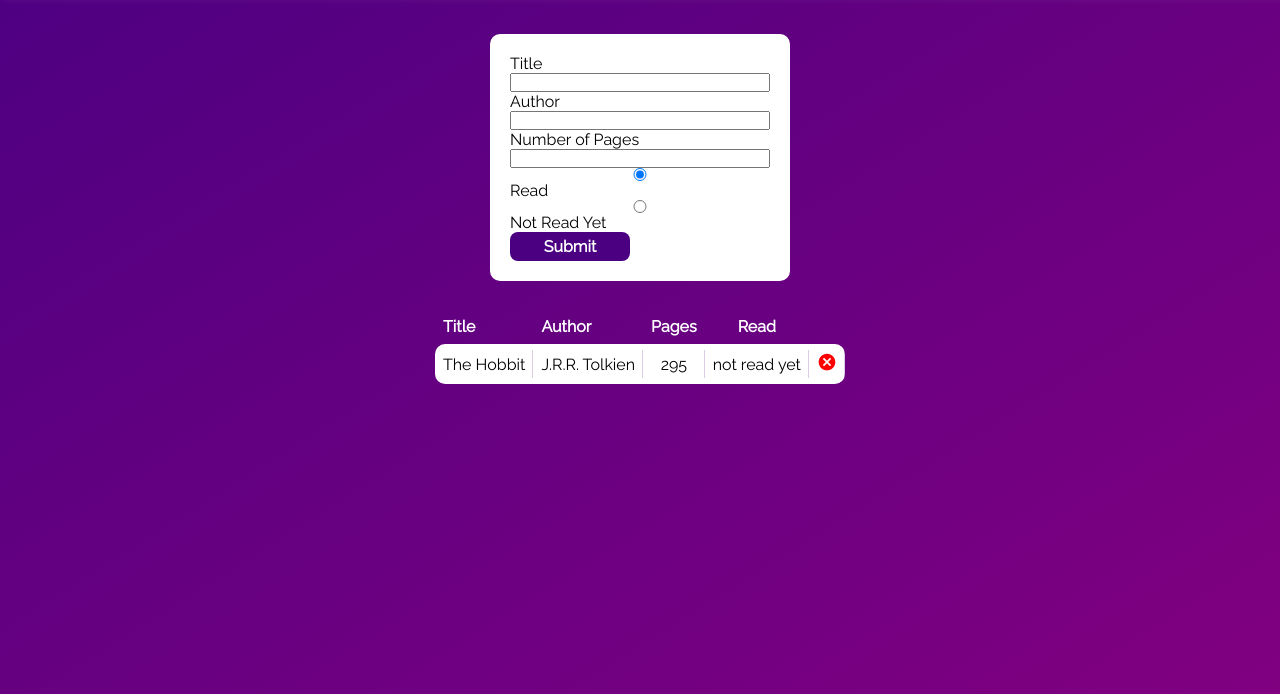
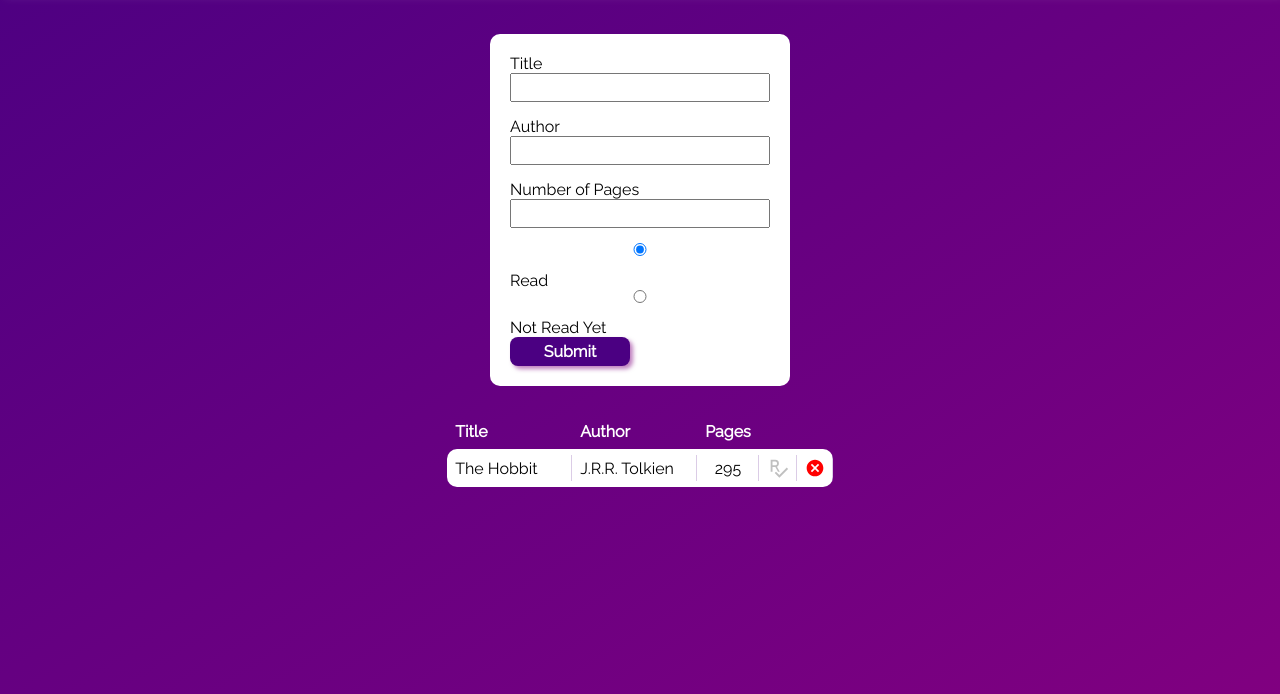
Before and after one commit to rickertl/library, a plain HTML site: page index.html in a window 1280 px wide. Shown: the part 106-800 px from the top of the page. Drawn offline with Linux system fonts and the light colour scheme.

Commit message:
added read icon and color based on status

```diff
--- a/app.js
+++ b/app.js
@@ -43,7 +43,7 @@ const listLibrary = function () {
       <th>Title</th>
       <th>Author</th>
       <th>Pages</th>
-      <th>Read</th>
+      <th></th>
       <th></th>
     </tr>
   </thead>
@@ -70,13 +70,22 @@ const listLibrary = function () {
     title.textContent = element.title;
     author.textContent = element.author;
     pages.textContent = element.pages;
-    read.textContent = element.read === "true" ? "read" : "not read yet";
+    read.innerHTML = `
+    <button type="button">
+      <svg style="color: ${element.read === "true" ? "green" : "silver"};"
+      viewBox="0 0 24 24">
+        <path fill="currentColor" d="M21.59,11.59L23,13L13.5,22.5L8.42,17.41L9.83,16L13.5,19.68L21.59,11.59M4,16V3H6L9,3A4,4 0 0,1 13,7C13,8.54 12.13,9.88 10.85,10.55L14,16H12L9.11,11H6V16H4M6,9H9A2,2 0 0,0 11,7A2,2 0 0,0 9,5H6V9Z" />
+      </svg>
+    </button>
+    `;
     remove.innerHTML = `
-      <button type="button" class="delete-btn" data-cmd="delete" data-id="${myLibrary.indexOf(
-        element
-      )}"><svg viewBox="0 0 24 24">
-      <path fill="currentColor" d="M12,2C17.53,2 22,6.47 22,12C22,17.53 17.53,22 12,22C6.47,22 2,17.53 2,12C2,6.47 6.47,2 12,2M15.59,7L12,10.59L8.41,7L7,8.41L10.59,12L7,15.59L8.41,17L12,13.41L15.59,17L17,15.59L13.41,12L17,8.41L15.59,7Z" />
-  </svg></button>
+    <button type="button" class="delete-btn" data-cmd="delete" data-id="${myLibrary.indexOf(
+      element
+    )}">
+      <svg viewBox="0 0 24 24">
+        <path fill="currentColor" d="M12,2C17.53,2 22,6.47 22,12C22,17.53 17.53,22 12,22C6.47,22 2,17.53 2,12C2,6.47 6.47,2 12,2M15.59,7L12,10.59L8.41,7L7,8.41L10.59,12L7,15.59L8.41,17L12,13.41L15.59,17L17,15.59L13.41,12L17,8.41L15.59,7Z" />
+      </svg>
+    </button>
     `;
   });
   table.appendChild(tableBody);
--- a/style.css
+++ b/style.css
@@ -23,12 +23,19 @@ button {
 button.btn-light {
   background-color: white;
   color: black;
+  box-shadow: 3px 3px 4px rgba(255, 255, 255, 0.5);
 }
 button.btn-dark {
   background-color: indigo;
   color: white;
+  box-shadow: 3px 3px 4px rgba(128, 0, 128, 0.5);
 }
-
+button.btn-light:hover,
+button.btn-dark:hover {
+  background-color: black;
+  color: white;
+  box-shadow: none;
+}
 header {
   display: grid;
   grid-template-columns: 1fr auto;
@@ -59,6 +66,12 @@ form {
   background-color: white;
   padding: 20px;
   border-radius: 10px;
+}
+form input {
+  margin-bottom: 15px;
+}
+form input[type="text"] {
+  padding: 5px 8px;
 }
 table {
   margin: 20px auto;
@@ -98,17 +111,30 @@ thead tr th:nth-of-type(4),
 .pages {
   text-align: center;
 }
-.remove {
-  display: flex;
-  align-items: center;
+.title,
+.author {
+  min-width: 125px;
 }
+.read button,
 .remove button {
   padding: 0;
   border-radius: 0;
   font-weight: normal;
   width: auto;
+  display: flex;
+  align-items: center;
+}
+.read button svg {
+  height: 22px;
+  color: silver;
+  /* filter: drop-shadow(2px 2px 2px rgb(128, 0, 128, 0.5)); */
 }
 .remove button svg {
   height: 20px;
   color: red;
+  /* filter: drop-shadow(2px 2px 2px rgb(128, 0, 128, 0.5)); */
 }
+.remove button svg:hover {
+  color: black;
+  filter: none;
+}
```
